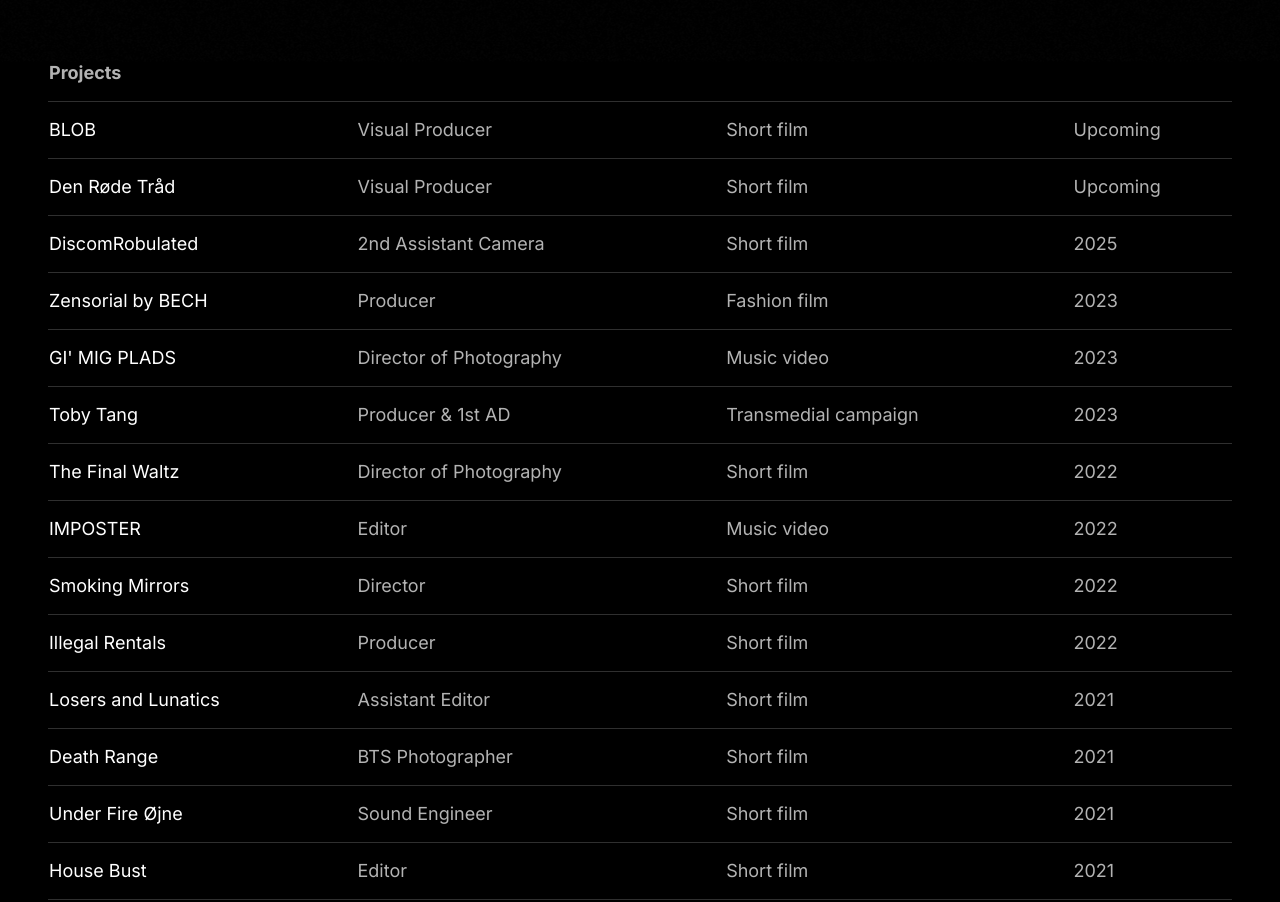
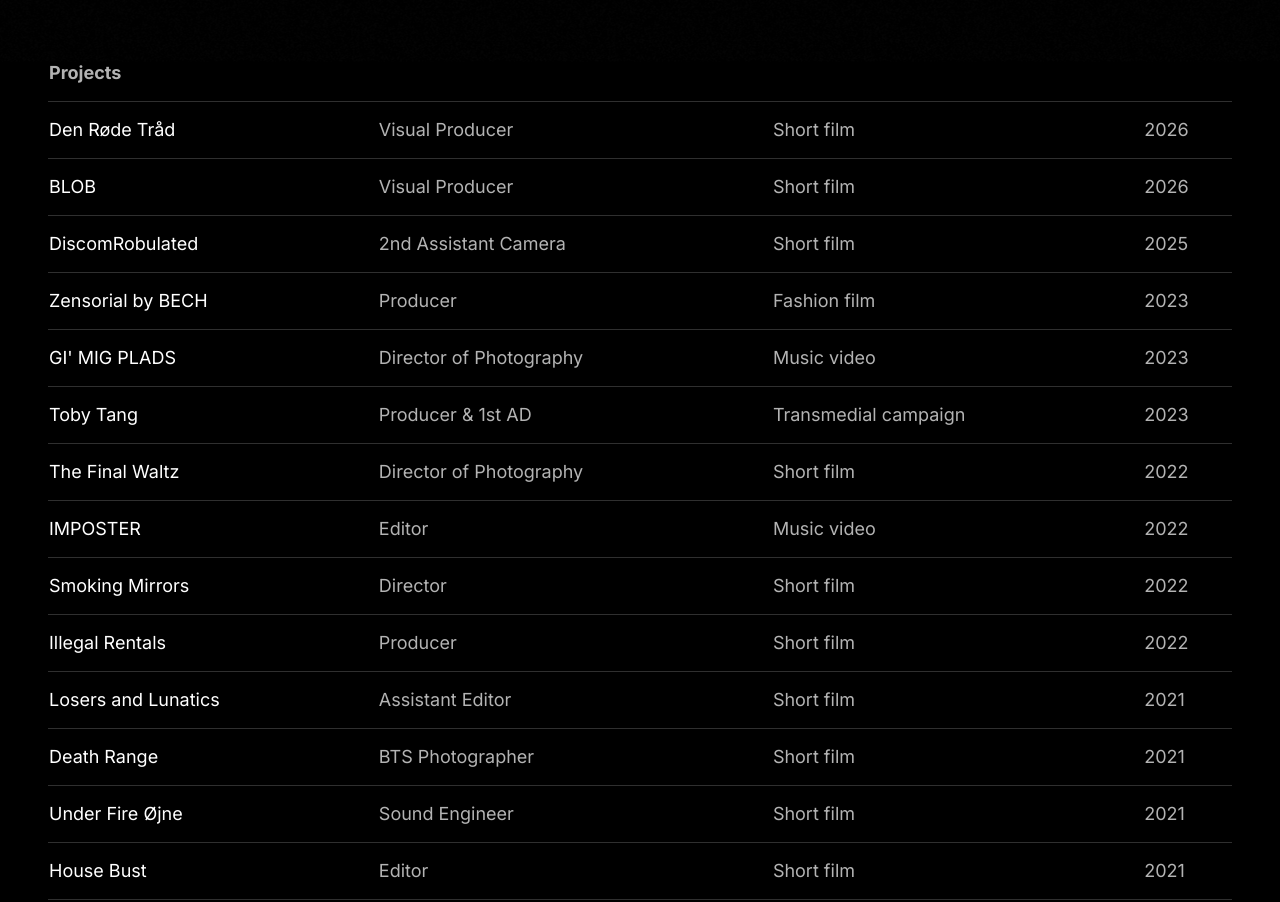
Before and after one commit to rawuvisuals/rawuvisuals.github.io, a plain HTML site: page about/index.html in a window 1280 px wide. Shown: the part 882-1784 px from the top of the page. Drawn offline with Linux system fonts and the light colour scheme; a web font is replaced by a local one.

Commit message:
Add 2026 years to About projects

```diff
--- a/about/index.html
+++ b/about/index.html
@@ -92,17 +92,17 @@
           </tr>
         </thead>
         <tbody>
+          <tr class="project-row" data-thumbnail="../assets/cases/den-rode-trad.jpg">
+            <td>Den Røde Tråd</td>
+            <td>Visual Producer</td>
+            <td>Short film</td>
+            <td>2026</td>
+          </tr>
           <tr class="project-row" data-thumbnail="../assets/cases/blob.jpg">
             <td>BLOB</td>
             <td>Visual Producer</td>
             <td>Short film</td>
-            <td>Upcoming</td>
-          </tr>
-          <tr class="project-row" data-thumbnail="../assets/cases/den-rode-trad.jpg">
-            <td>Den Røde Tråd</td>
-            <td>Visual Producer</td>
-            <td>Short film</td>
-            <td>Upcoming</td>
+            <td>2026</td>
           </tr>
           <tr class="project-row" data-thumbnail="../assets/cases/discomrobulated.jpg">
             <td>DiscomRobulated</td>
```
